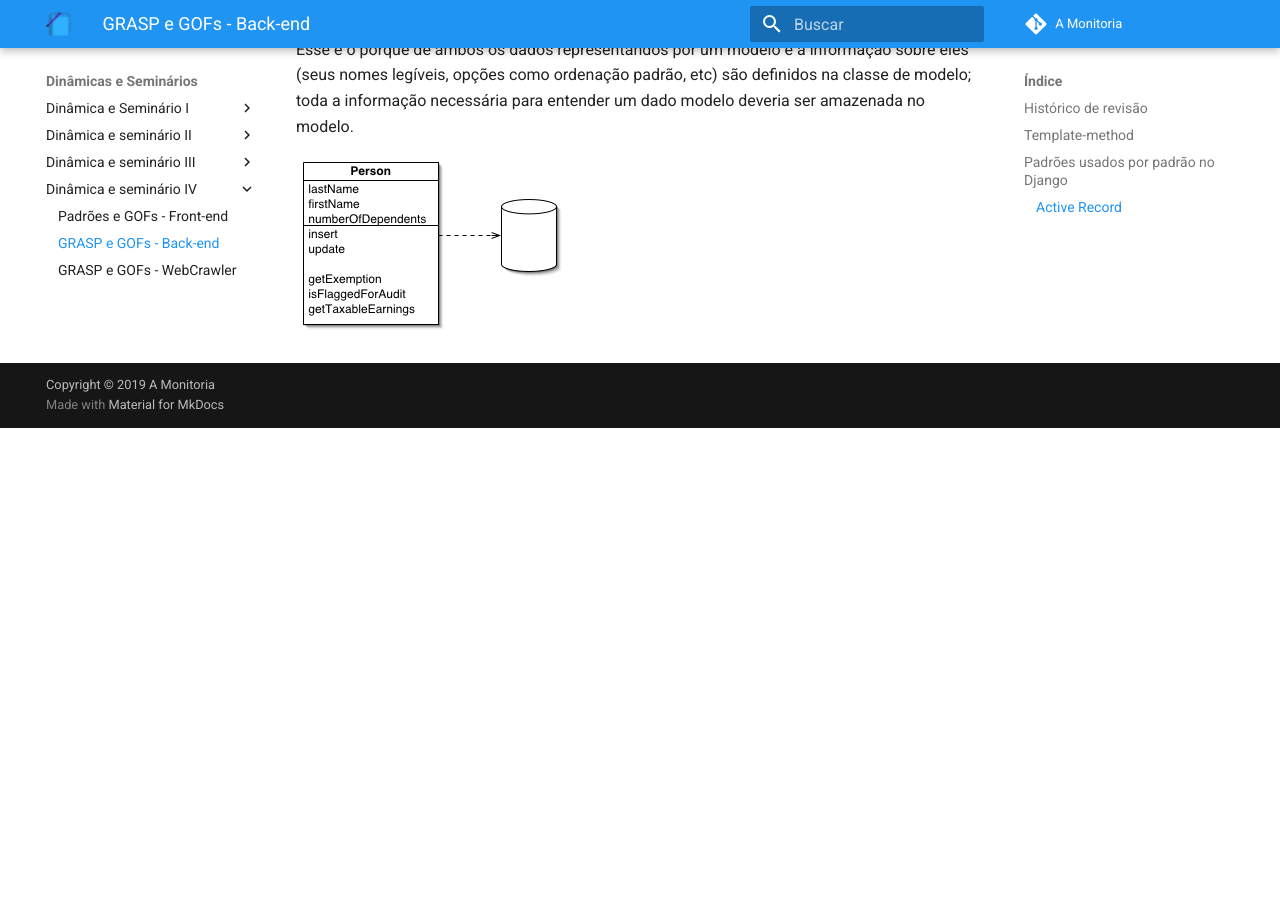
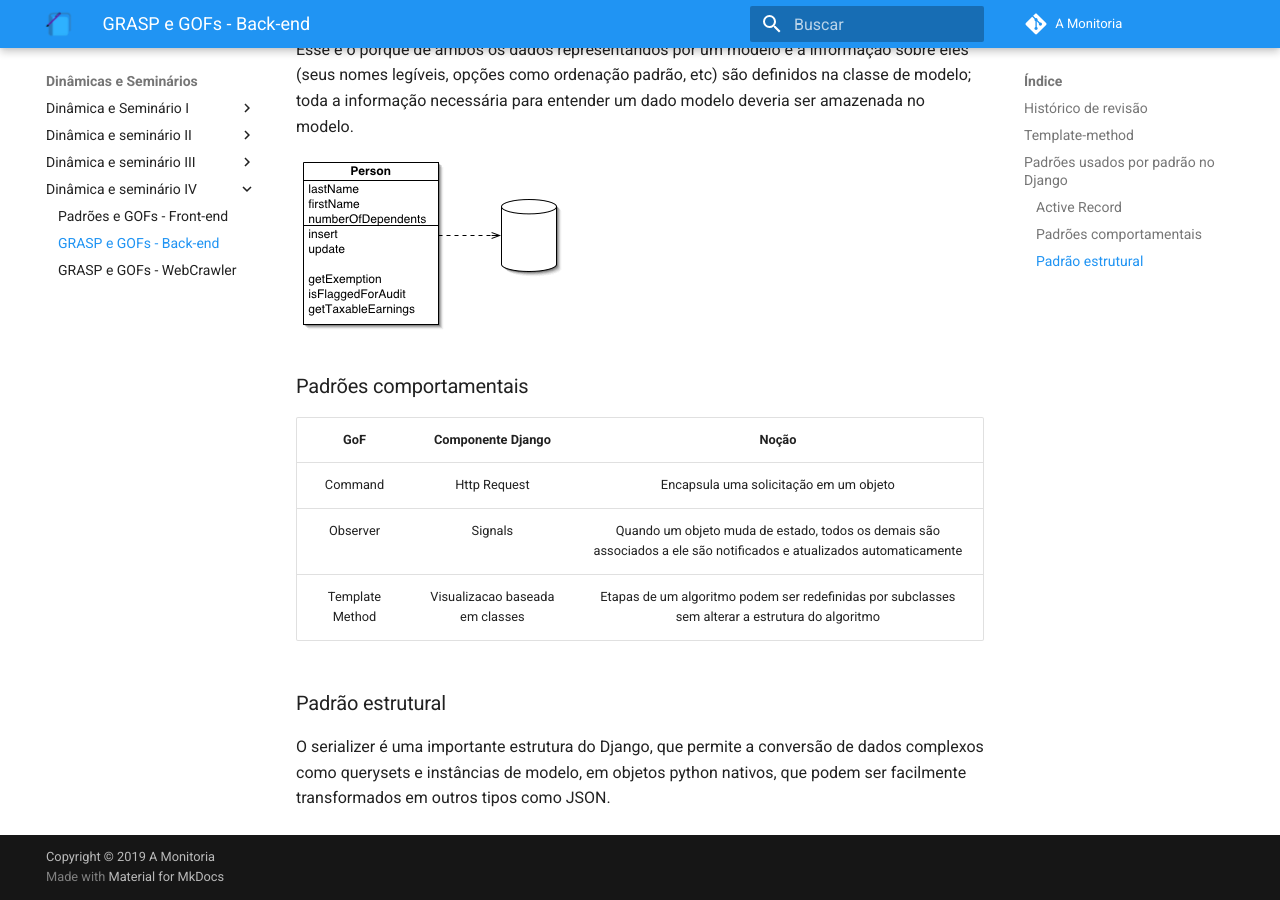
Before and after one commit to 2019-2-arquitetura-desenho/wiki, an MkDocs documentation site: the page built from docs/dinamica_seminario_IV/back-end_patterns.md, in a window 1280 px wide and 900 px high, scrolled down 649 px. Built offline with MkDocs 1.6.1 and Material for MkDocs 9.7.7, drawn with Linux system fonts in a browser that asks for light colours; comment, search, counter and statistics services are not loaded; old or Windows-style settings are respelled for this version of MkDocs; before the commit the page ends 1077 px from its top, so only the background shows below that.

Commit message:
Adding Django default patterns
Co-authored-by: Andre Lucas de Sousa Pinto <andrelucax@gmail.com>

```diff
--- a/docs/dinamica_seminario_IV/back-end_patterns.md
+++ b/docs/dinamica_seminario_IV/back-end_patterns.md
@@ -18,3 +18,15 @@ Esse é o porque de ambos os dados representandos por um modelo e a informação
 
 
 ![Diagrama Active Record](./assets/img/back-end_patterns/active_record.png)
+
+### Padrões comportamentais
+
+| GoF | Componente Django | Noção |
+| :--: | :--: | :--: |
+| Command | Http Request | Encapsula uma solicitação em um objeto |
+| Observer | Signals | Quando um objeto muda de estado, todos os demais são associados a ele são notificados e atualizados automaticamente |
+| Template Method | Visualizacao baseada em classes | Etapas de um algoritmo podem ser redefinidas por subclasses sem alterar a estrutura do algoritmo |
+
+### Padrão estrutural
+
+O serializer é uma importante estrutura do Django, que permite a  conversão de dados complexos como querysets e instâncias de modelo, em objetos python nativos, que podem ser facilmente transformados em outros tipos como JSON.
```
